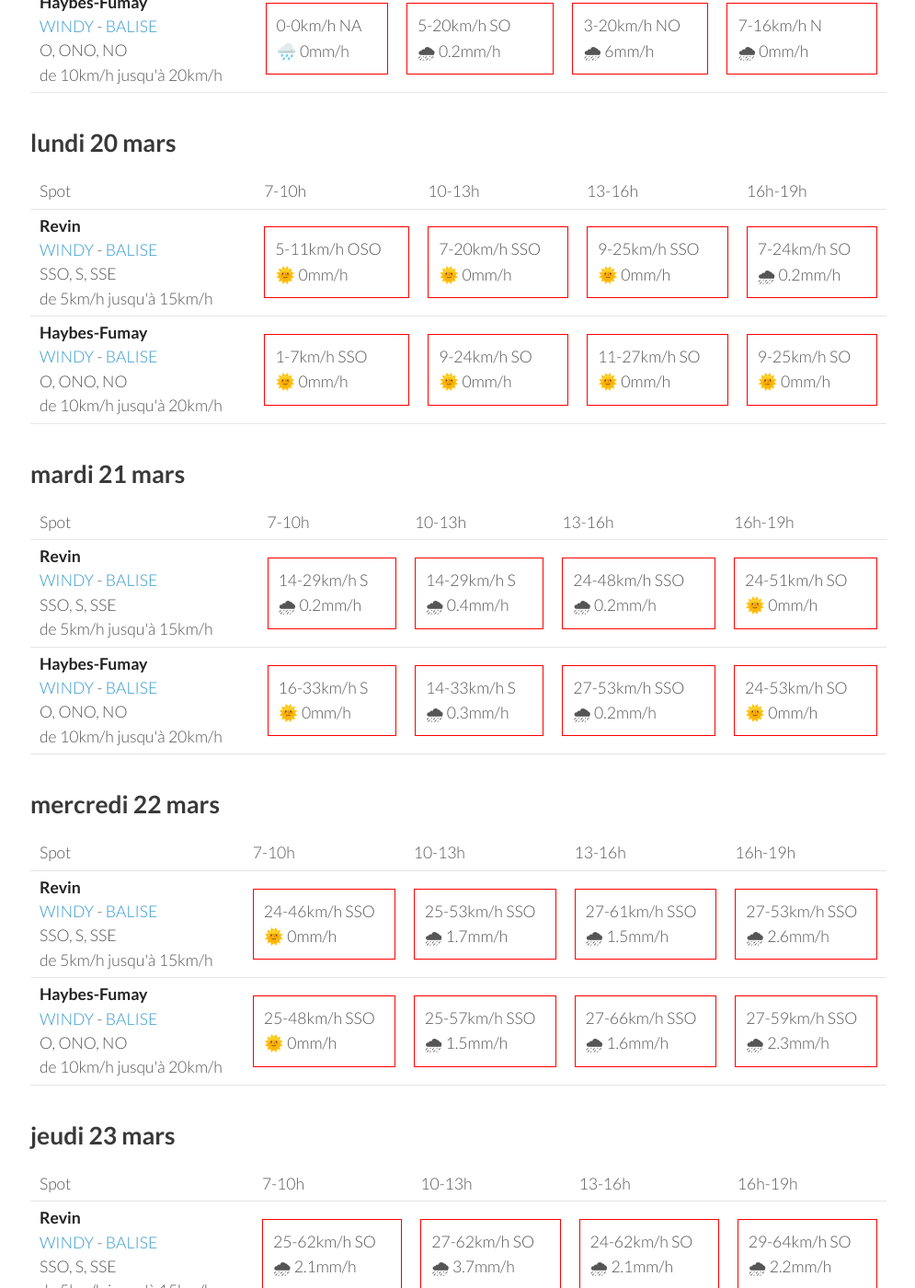
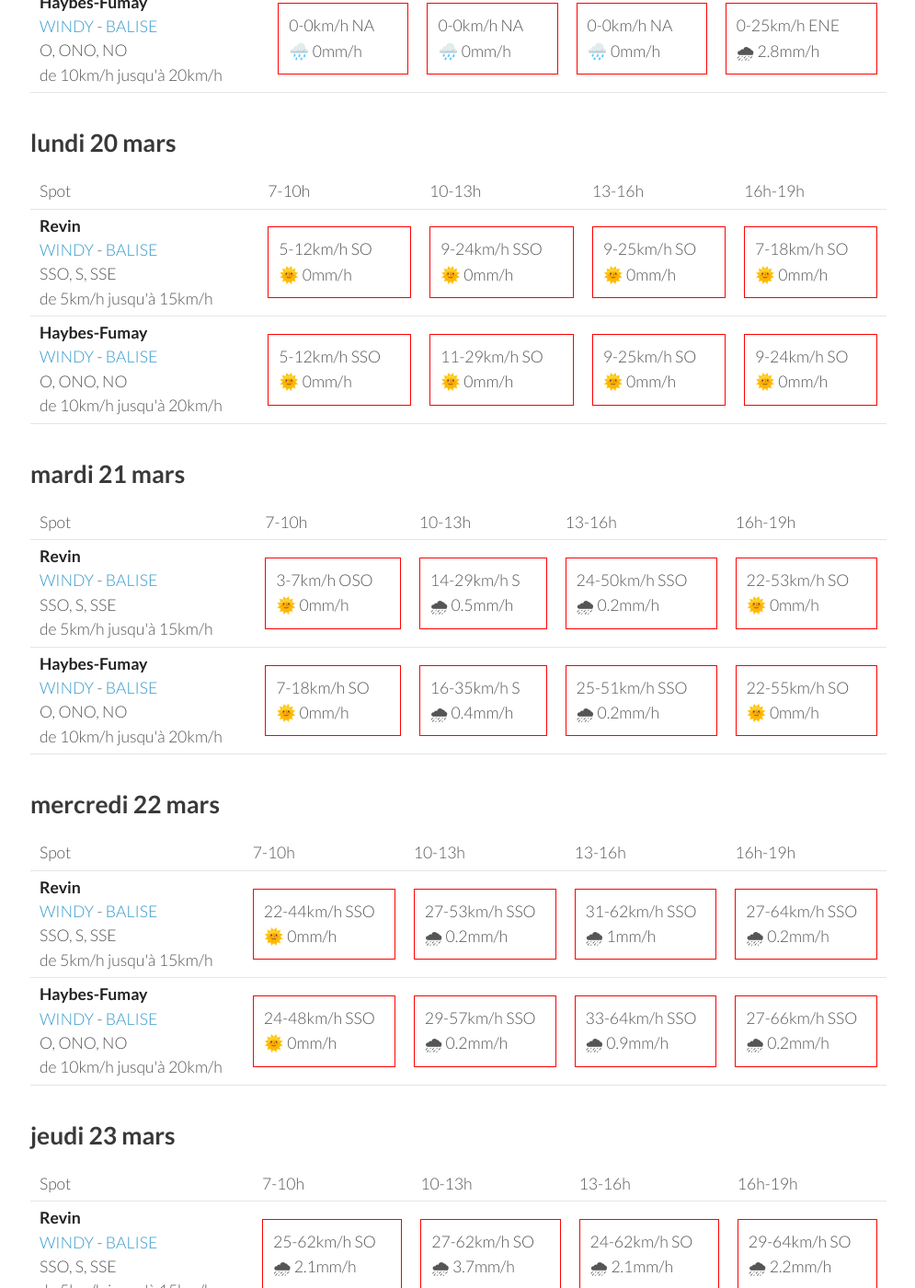
Before and after one commit to parapente-dans-le-nord/parapente-dans-le-nord.github.io, a Jekyll site: the page built from ardennes.markdown, in a window 1280 px wide and 1400 px high, scrolled down 499 px. Shown: the whole window at 92% size, without its empty margins (25-1020 px from the left). Built offline with Jekyll 4.4.1, drawn with Linux system fonts in a browser that asks for light colours; some of the changed text lies outside the part shown.

Commit message:
update index.markdown

```diff
--- a/ardennes.markdown
+++ b/ardennes.markdown
@@ -25,18 +25,18 @@ page mise à jour le dimanche 19 mars 13:10
         <td><strong>Revin</strong><br><a href="https://windy.com/49.948/4.625?49.543,4.625,8">WINDY</a> - <span class=""><a href="http://www.balisemeteo.com/balise.php?idBalise=5019">BALISE</a> </span><br> <span class="vent-favorable">SSO, S, SSE</span><br><span class="force-vent">de 5km/h jusqu'à 15km/h</span> </td>
 
             <td><div class="not-flyable"><p>0-0km/h NA</p><p>🌧️ 0mm/h</p></div></td>
-            <td><div class="flyable"><p>5-14km/h SSO</p><p>🌞 0mm/h</p></div></td>
-            <td><div class="not-flyable"><p>0-9km/h ESE</p><p>🌞 7mm/h</p></div></td>
-            <td><div class="not-flyable"><p>1-20km/h ONO</p><p>🌞 0.9mm/h</p></div></td>
+            <td><div class="not-flyable"><p>0-0km/h NA</p><p>🌧️ 0mm/h</p></div></td>
+            <td><div class="not-flyable"><p>0-0km/h NA</p><p>🌧️ 0mm/h</p></div></td>
+            <td><div class="not-flyable"><p>3-18km/h NO</p><p>🌧 1.7mm/h</p></div></td>
 
     </tr>
 <tr>
         <td><strong>Haybes-Fumay</strong><br><a href="https://windy.com/49.998/4.715?49.913,4.738,10">WINDY</a> - <span class=""><a href="http://www.balisemeteo.com/balise.php?idBalise=104">BALISE</a> </span><br> <span class="vent-favorable">O, ONO, NO</span><br><span class="force-vent">de 10km/h jusqu'à 20km/h</span> </td>
 
             <td><div class="not-flyable"><p>0-0km/h NA</p><p>🌧️ 0mm/h</p></div></td>
-            <td><div class="not-flyable"><p>5-20km/h SO</p><p>🌧 0.2mm/h</p></div></td>
-            <td><div class="not-flyable"><p>3-20km/h NO</p><p>🌧 6mm/h</p></div></td>
-            <td><div class="not-flyable"><p>7-16km/h N</p><p>🌧 0mm/h</p></div></td>
+            <td><div class="not-flyable"><p>0-0km/h NA</p><p>🌧️ 0mm/h</p></div></td>
+            <td><div class="not-flyable"><p>0-0km/h NA</p><p>🌧️ 0mm/h</p></div></td>
+            <td><div class="not-flyable"><p>0-25km/h ENE</p><p>🌧 2.8mm/h</p></div></td>
 
     </tr>
 
@@ -58,20 +58,20 @@ page mise à jour le dimanche 19 mars 13:10
 <tr>
         <td><strong>Revin</strong><br><a href="https://windy.com/49.948/4.625?49.543,4.625,8">WINDY</a> - <span class=""><a href="http://www.balisemeteo.com/balise.php?idBalise=5019">BALISE</a> </span><br> <span class="vent-favorable">SSO, S, SSE</span><br><span class="force-vent">de 5km/h jusqu'à 15km/h</span> </td>
 
-            <td><div class="not-flyable"><p>5-11km/h OSO</p><p>🌞 0mm/h</p></div></td>
-            <td><div class="not-flyable"><p>7-20km/h SSO</p><p>🌞 0mm/h</p></div></td>
-            <td><div class="not-flyable"><p>9-25km/h SSO</p><p>🌞 0mm/h</p></div></td>
-            <td><div class="not-flyable"><p>7-24km/h SO</p><p>🌧 0.2mm/h</p></div></td>
+            <td><div class="not-flyable"><p>5-12km/h SO</p><p>🌞 0mm/h</p></div></td>
+            <td><div class="not-flyable"><p>9-24km/h SSO</p><p>🌞 0mm/h</p></div></td>
+            <td><div class="not-flyable"><p>9-25km/h SO</p><p>🌞 0mm/h</p></div></td>
+            <td><div class="not-flyable"><p>7-18km/h SO</p><p>🌞 0mm/h</p></div></td>
 
 
     </tr>
 <tr>
         <td><strong>Haybes-Fumay</strong><br><a href="https://windy.com/49.998/4.715?49.913,4.738,10">WINDY</a> - <span class=""><a href="http://www.balisemeteo.com/balise.php?idBalise=104">BALISE</a> </span><br> <span class="vent-favorable">O, ONO, NO</span><br><span class="force-vent">de 10km/h jusqu'à 20km/h</span> </td>
 
-            <td><div class="not-flyable"><p>1-7km/h SSO</p><p>🌞 0mm/h</p></div></td>
+            <td><div class="not-flyable"><p>5-12km/h SSO</p><p>🌞 0mm/h</p></div></td>
+            <td><div class="not-flyable"><p>11-29km/h SO</p><p>🌞 0mm/h</p></div></td>
+            <td><div class="not-flyable"><p>9-25km/h SO</p><p>🌞 0mm/h</p></div></td>
             <td><div class="not-flyable"><p>9-24km/h SO</p><p>🌞 0mm/h</p></div></td>
-            <td><div class="not-flyable"><p>11-27km/h SO</p><p>🌞 0mm/h</p></div></td>
-            <td><div class="not-flyable"><p>9-25km/h SO</p><p>🌞 0mm/h</p></div></td>
 
 
     </tr>
@@ -94,20 +94,20 @@ page mise à jour le dimanche 19 mars 13:10
 <tr>
         <td><strong>Revin</strong><br><a href="https://windy.com/49.948/4.625?49.543,4.625,8">WINDY</a> - <span class=""><a href="http://www.balisemeteo.com/balise.php?idBalise=5019">BALISE</a> </span><br> <span class="vent-favorable">SSO, S, SSE</span><br><span class="force-vent">de 5km/h jusqu'à 15km/h</span> </td>
 
-            <td><div class="not-flyable"><p>14-29km/h S</p><p>🌧 0.2mm/h</p></div></td>
-            <td><div class="not-flyable"><p>14-29km/h S</p><p>🌧 0.4mm/h</p></div></td>
-            <td><div class="not-flyable"><p>24-48km/h SSO</p><p>🌧 0.2mm/h</p></div></td>
-            <td><div class="not-flyable"><p>24-51km/h SO</p><p>🌞 0mm/h</p></div></td>
+            <td><div class="not-flyable"><p>3-7km/h OSO</p><p>🌞 0mm/h</p></div></td>
+            <td><div class="not-flyable"><p>14-29km/h S</p><p>🌧 0.5mm/h</p></div></td>
+            <td><div class="not-flyable"><p>24-50km/h SSO</p><p>🌧 0.2mm/h</p></div></td>
+            <td><div class="not-flyable"><p>22-53km/h SO</p><p>🌞 0mm/h</p></div></td>
 
 
     </tr>
 <tr>
         <td><strong>Haybes-Fumay</strong><br><a href="https://windy.com/49.998/4.715?49.913,4.738,10">WINDY</a> - <span class=""><a href="http://www.balisemeteo.com/balise.php?idBalise=104">BALISE</a> </span><br> <span class="vent-favorable">O, ONO, NO</span><br><span class="force-vent">de 10km/h jusqu'à 20km/h</span> </td>
 
-            <td><div class="not-flyable"><p>16-33km/h S</p><p>🌞 0mm/h</p></div></td>
-            <td><div class="not-flyable"><p>14-33km/h S</p><p>🌧 0.3mm/h</p></div></td>
-            <td><div class="not-flyable"><p>27-53km/h SSO</p><p>🌧 0.2mm/h</p></div></td>
-            <td><div class="not-flyable"><p>24-53km/h SO</p><p>🌞 0mm/h</p></div></td>
+            <td><div class="not-flyable"><p>7-18km/h SO</p><p>🌞 0mm/h</p></div></td>
+            <td><div class="not-flyable"><p>16-35km/h S</p><p>🌧 0.4mm/h</p></div></td>
+            <td><div class="not-flyable"><p>25-51km/h SSO</p><p>🌧 0.2mm/h</p></div></td>
+            <td><div class="not-flyable"><p>22-55km/h SO</p><p>🌞 0mm/h</p></div></td>
 
 
     </tr>
@@ -130,20 +130,20 @@ page mise à jour le dimanche 19 mars 13:10
 <tr>
         <td><strong>Revin</strong><br><a href="https://windy.com/49.948/4.625?49.543,4.625,8">WINDY</a> - <span class=""><a href="http://www.balisemeteo.com/balise.php?idBalise=5019">BALISE</a> </span><br> <span class="vent-favorable">SSO, S, SSE</span><br><span class="force-vent">de 5km/h jusqu'à 15km/h</span> </td>
 
-            <td><div class="not-flyable"><p>24-46km/h SSO</p><p>🌞 0mm/h</p></div></td>
-            <td><div class="not-flyable"><p>25-53km/h SSO</p><p>🌧 1.7mm/h</p></div></td>
-            <td><div class="not-flyable"><p>27-61km/h SSO</p><p>🌧 1.5mm/h</p></div></td>
-            <td><div class="not-flyable"><p>27-53km/h SSO</p><p>🌧 2.6mm/h</p></div></td>
+            <td><div class="not-flyable"><p>22-44km/h SSO</p><p>🌞 0mm/h</p></div></td>
+            <td><div class="not-flyable"><p>27-53km/h SSO</p><p>🌧 0.2mm/h</p></div></td>
+            <td><div class="not-flyable"><p>31-62km/h SSO</p><p>🌧 1mm/h</p></div></td>
+            <td><div class="not-flyable"><p>27-64km/h SSO</p><p>🌧 0.2mm/h</p></div></td>
 
 
     </tr>
 <tr>
         <td><strong>Haybes-Fumay</strong><br><a href="https://windy.com/49.998/4.715?49.913,4.738,10">WINDY</a> - <span class=""><a href="http://www.balisemeteo.com/balise.php?idBalise=104">BALISE</a> </span><br> <span class="vent-favorable">O, ONO, NO</span><br><span class="force-vent">de 10km/h jusqu'à 20km/h</span> </td>
 
-            <td><div class="not-flyable"><p>25-48km/h SSO</p><p>🌞 0mm/h</p></div></td>
-            <td><div class="not-flyable"><p>25-57km/h SSO</p><p>🌧 1.5mm/h</p></div></td>
-            <td><div class="not-flyable"><p>27-66km/h SSO</p><p>🌧 1.6mm/h</p></div></td>
-            <td><div class="not-flyable"><p>27-59km/h SSO</p><p>🌧 2.3mm/h</p></div></td>
+            <td><div class="not-flyable"><p>24-48km/h SSO</p><p>🌞 0mm/h</p></div></td>
+            <td><div class="not-flyable"><p>29-57km/h SSO</p><p>🌧 0.2mm/h</p></div></td>
+            <td><div class="not-flyable"><p>33-64km/h SSO</p><p>🌧 0.9mm/h</p></div></td>
+            <td><div class="not-flyable"><p>27-66km/h SSO</p><p>🌧 0.2mm/h</p></div></td>
 
 
     </tr>
```
Also changed, not shown: other parts of ardennes.markdown (+1 -1 lines).
